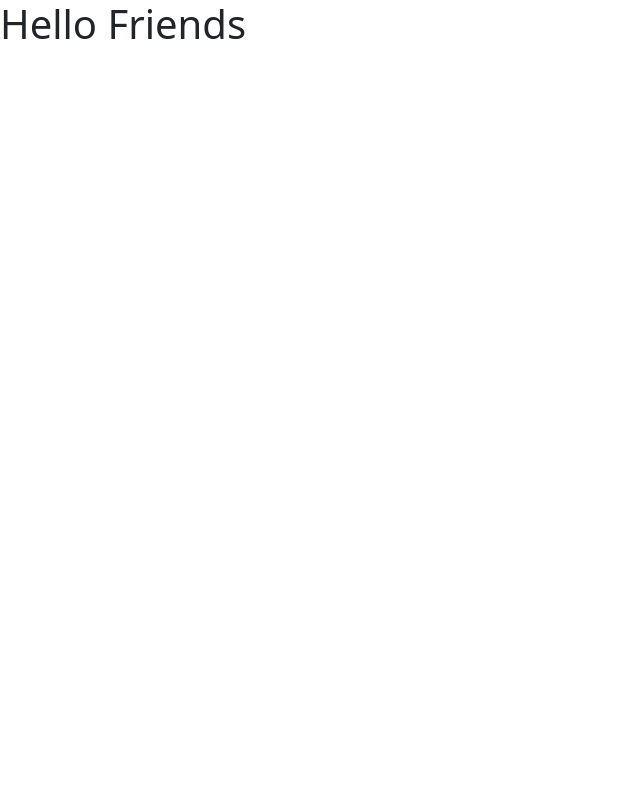
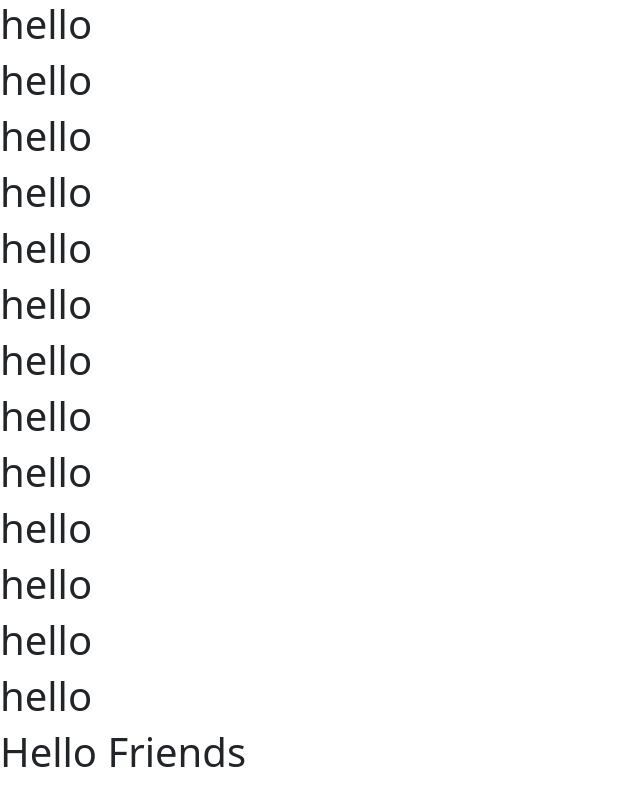
Before and after one commit to ItsAbdullah098/Eproject-Web, a plain HTML site: page index.html in a window 1280 px wide. Shown: the whole page, without its empty margins (0-640 px from the left). Drawn offline with nearby package versions, Linux system fonts and the light colour scheme.

```diff
--- a/index.html
+++ b/index.html
@@ -11,6 +11,19 @@
 </head>
 <body>
 
+<h1>hello</h1>
+<h1>hello</h1>
+<h1>hello</h1>
+<h1>hello</h1>
+<h1>hello</h1>
+<h1>hello</h1>
+<h1>hello</h1>
+<h1>hello</h1>
+<h1>hello</h1>
+<h1>hello</h1>
+<h1>hello</h1>
+<h1>hello</h1>
+<h1>hello</h1>
 
 <h1>Hello Friends</h1>
 
```
